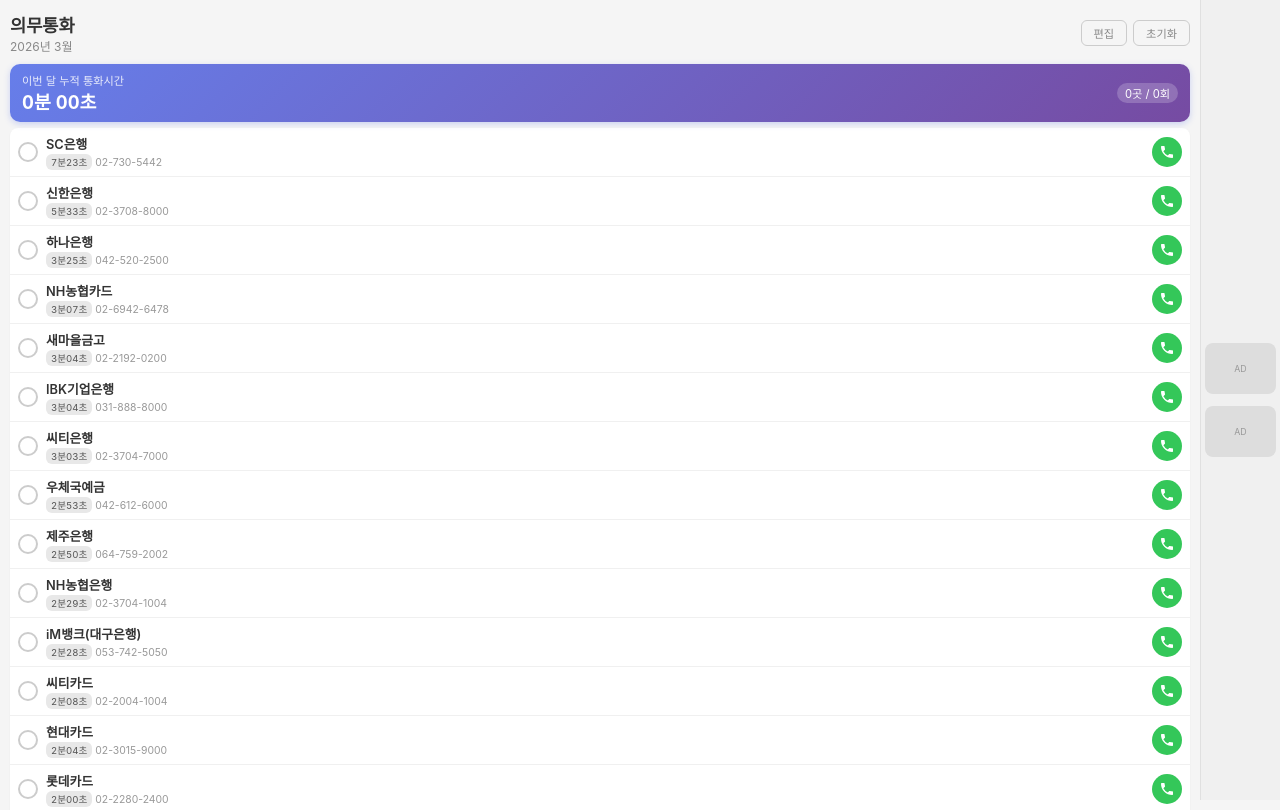
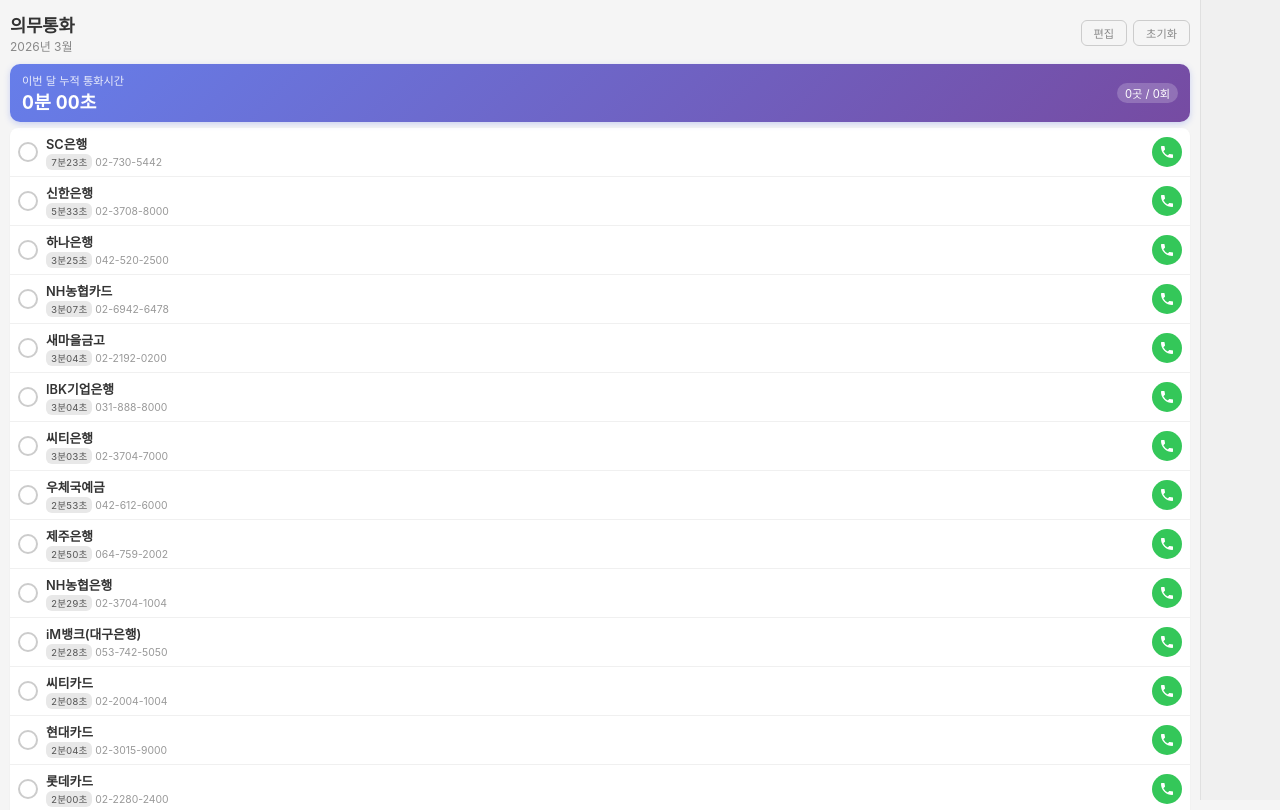
Before and after one commit to ddiiwoong/dutycall, a plain HTML site: page index.html in a window 1280 px wide. Shown: the top 810 px of the page. Drawn offline with Linux system fonts and the light colour scheme; a script that the page names is missing.

Commit message:
Add files via upload

```diff
--- a/index.html
+++ b/index.html
@@ -292,14 +292,12 @@
 
 <div id="list"></div>
 
-<!-- 우측 고정 광고 사이드바: 쿠팡 파트너스 코드를 ad-banner 안에 붙여넣기 -->
+<!-- 우측 고정 쿠팡 광고 사이드바 -->
 <div class="ad-sidebar">
-  <div class="ad-banner" id="adTop">
-    <div style="background:#ddd;border-radius:6px;padding:20px 4px;font-size:0.55rem;color:#999;text-align:center;">AD</div>
-  </div>
-  <div class="ad-banner" id="adBottom">
-    <div style="background:#ddd;border-radius:6px;padding:20px 4px;font-size:0.55rem;color:#999;text-align:center;">AD</div>
-  </div>
+  <script src="https://ads-partners.coupang.com/g.js"></script>
+  <script>
+    new PartnersCoupang.G({"id":971791,"template":"carousel","trackingCode":"AF7606319","width":"72","height":"600","tsource":""});
+  </script>
 </div>
 
 <script>
```
